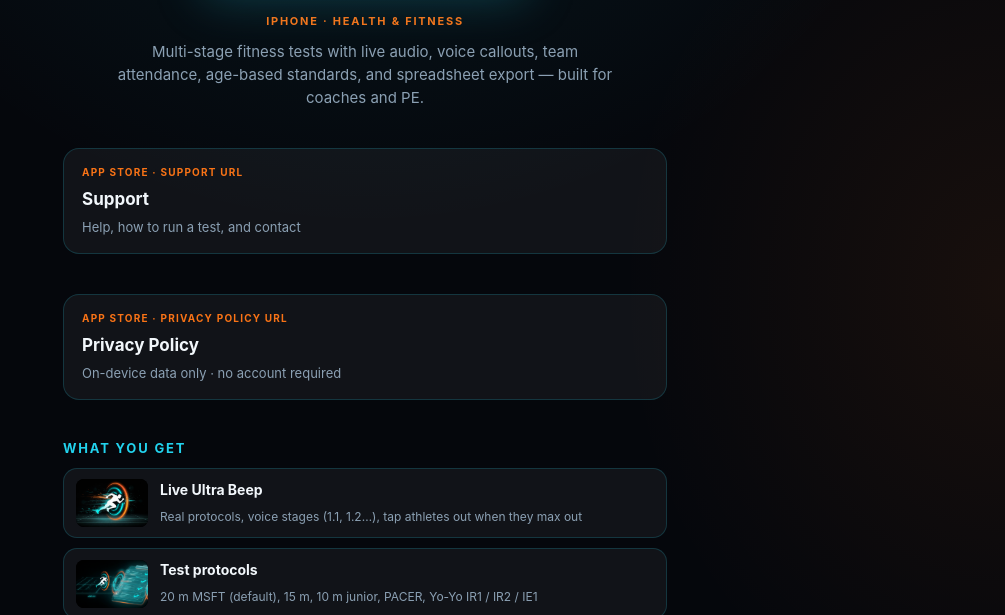
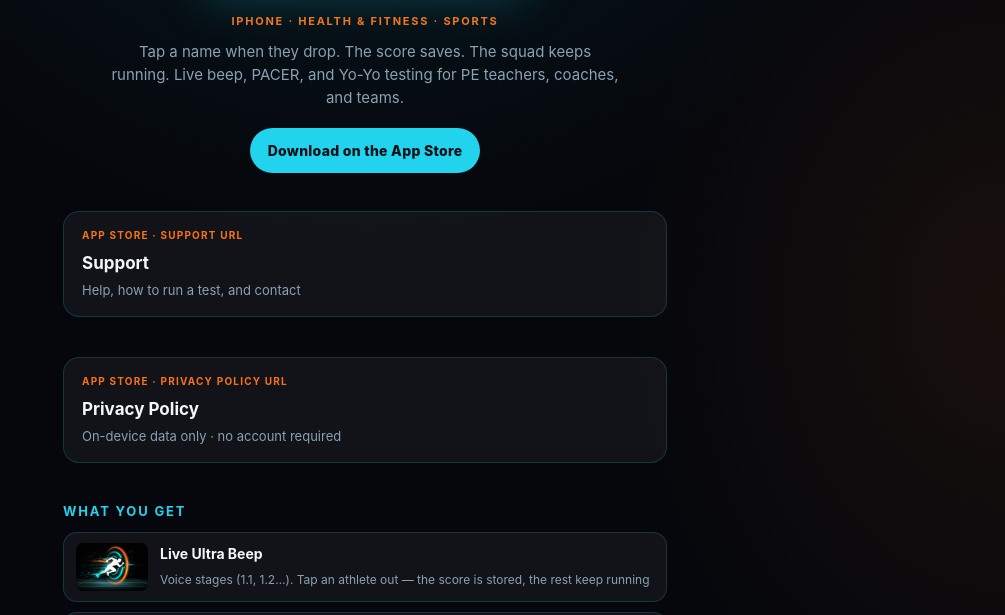
Before and after one commit to jnovikow-create/ultrabeeptest, a plain HTML site: page index.html in a window 1280 px wide. Shown: the part 185-800 px from the top of the page, without its empty margins (275-1280 px from the left). Drawn offline with Linux system fonts and the light colour scheme.

Commit message:
Marketing site: App Store CTA, ASO copy, captioned screenshots

```diff
--- a/index.html
+++ b/index.html
@@ -4,23 +4,26 @@
   <meta charset="UTF-8" />
   <meta name="viewport" content="width=device-width, initial-scale=1, viewport-fit=cover" />
   <meta name="theme-color" content="#05070c" />
-  <title>Ultra Beep Test</title>
-  <meta name="description" content="Ultra Beep Test — multi-stage fitness test coaching for iPhone. Live beeps, teams, standards, and CSV export." />
+  <title>Ultra Beep Test — live shuttle run for teams</title>
+  <meta name="description" content="Live beep / bleep / PACER / Yo-Yo test for iPhone. Tap athletes out, voice stages, teams, standards, CSV. Built for PE teachers and coaches." />
   <link rel="icon" href="icon.png" type="image/png" />
   <link rel="apple-touch-icon" href="icon-512.png" />
-  <meta property="og:title" content="Ultra Beep Test" />
-  <meta property="og:description" content="Live multi-stage fitness tests for coaches, PE, and teams." />
+  <meta property="og:title" content="Ultra Beep Test — live shuttle run for teams" />
+  <meta property="og:description" content="Tap a name when they drop. The score saves. The squad keeps running." />
   <meta property="og:image" content="logo.png" />
   <link rel="stylesheet" href="styles.css" />
 </head>
 <body>
   <header class="hero">
     <img class="logo" src="logo.png" width="320" height="auto" alt="Ultra Beep Test" />
-    <p class="eyebrow">iPhone · Health &amp; Fitness</p>
+    <p class="eyebrow">iPhone · Health &amp; Fitness · Sports</p>
     <h1 class="visually-hidden">Ultra Beep Test</h1>
     <p class="lede">
-      Multi-stage fitness tests with live audio, voice callouts, team attendance,
-      age-based standards, and spreadsheet export — built for coaches and PE.
+      Tap a name when they drop. The score saves. The squad keeps running.
+      Live beep, PACER, and Yo-Yo testing for PE teachers, coaches, and teams.
+    </p>
+    <p class="cta-wrap">
+      <a class="cta" href="https://apps.apple.com/app/ultra-beep-test/id6798421737">Download on the App Store</a>
     </p>
   </header>
 
@@ -43,14 +46,14 @@
       <img src="hero-run.png" alt="" />
       <div>
         <strong>Live Ultra Beep</strong>
-        <span>Real protocols, voice stages (1.1, 1.2…), tap athletes out when they max out</span>
+        <span>Voice stages (1.1, 1.2…). Tap an athlete out — the score is stored, the rest keep running</span>
       </div>
     </div>
     <div class="feature">
       <img src="hero-tests.png" alt="" />
       <div>
         <strong>Test protocols</strong>
-        <span>20 m MSFT (default), 15 m, 10 m junior, PACER, Yo-Yo IR1 / IR2 / IE1</span>
+        <span>20 m shuttle run (Léger), 15 m, 10 m junior, FITNESSGRAM PACER, Yo-Yo IR1 / IR2 / IE1</span>
       </div>
     </div>
     <div class="feature">
@@ -79,12 +82,12 @@
   <section class="shots" aria-label="Screenshots">
     <h2>Screenshots</h2>
     <div class="shot-grid">
-      <img src="1.png" alt="Ultra Beep Test home screen" loading="lazy" />
-      <img src="2.png" alt="Ultra Beep Test run setup" loading="lazy" />
-      <img src="3.png" alt="Ultra Beep Test app screen" loading="lazy" />
-      <img src="4.png" alt="Ultra Beep Test dashboard" loading="lazy" />
+      <img src="aso-1.png" alt="Run the whole squad — Start Ultra Beep" loading="lazy" />
+      <img src="aso-2.png" alt="PACER, Yo-Yo, and 20 m beep protocols" loading="lazy" />
+      <img src="aso-3.png" alt="Military, police, and PE standards" loading="lazy" />
+      <img src="aso-4.png" alt="Teams for every squad" loading="lazy" />
+      <img src="aso-5.png" alt="Every athlete tracked" loading="lazy" />
     </div>
-    <p class="meta" style="margin-top:10px">Replace with final App Store captures before submission (6.7″ and 6.1″).</p>
   </section>
 
   <h2>App Store Connect URLs</h2>
@@ -92,6 +95,7 @@
     <p><strong>Support</strong><br /><code>https://jnovikow-create.github.io/ultrabeeptest/support.html</code></p>
     <p><strong>Privacy</strong><br /><code>https://jnovikow-create.github.io/ultrabeeptest/privacy.html</code></p>
     <p><strong>Marketing</strong><br /><code>https://jnovikow-create.github.io/ultrabeeptest/</code></p>
+    <p><strong>App Store</strong><br /><code>https://apps.apple.com/app/ultra-beep-test/id6798421737</code></p>
   </div>
 
   <footer class="foot">
--- a/styles.css
+++ b/styles.css
@@ -134,6 +134,26 @@
   color: var(--muted);
   max-width: 34em;
   margin: 0 auto;
+}
+
+.cta-wrap {
+  margin: 18px 0 4px;
+}
+
+.cta {
+  display: inline-block;
+  background: var(--accent);
+  color: #041016;
+  font-weight: 800;
+  font-size: 14px;
+  letter-spacing: 0.02em;
+  text-decoration: none;
+  padding: 12px 18px;
+  border-radius: 999px;
+}
+
+.cta:hover {
+  filter: brightness(1.08);
 }
 
 .visually-hidden {
```
Also changed, not shown: support.html (+1 -0 lines), aso-1.png (added), aso-2.png (added), aso-3.png (added), aso-4.png (added), aso-5.png (added).
